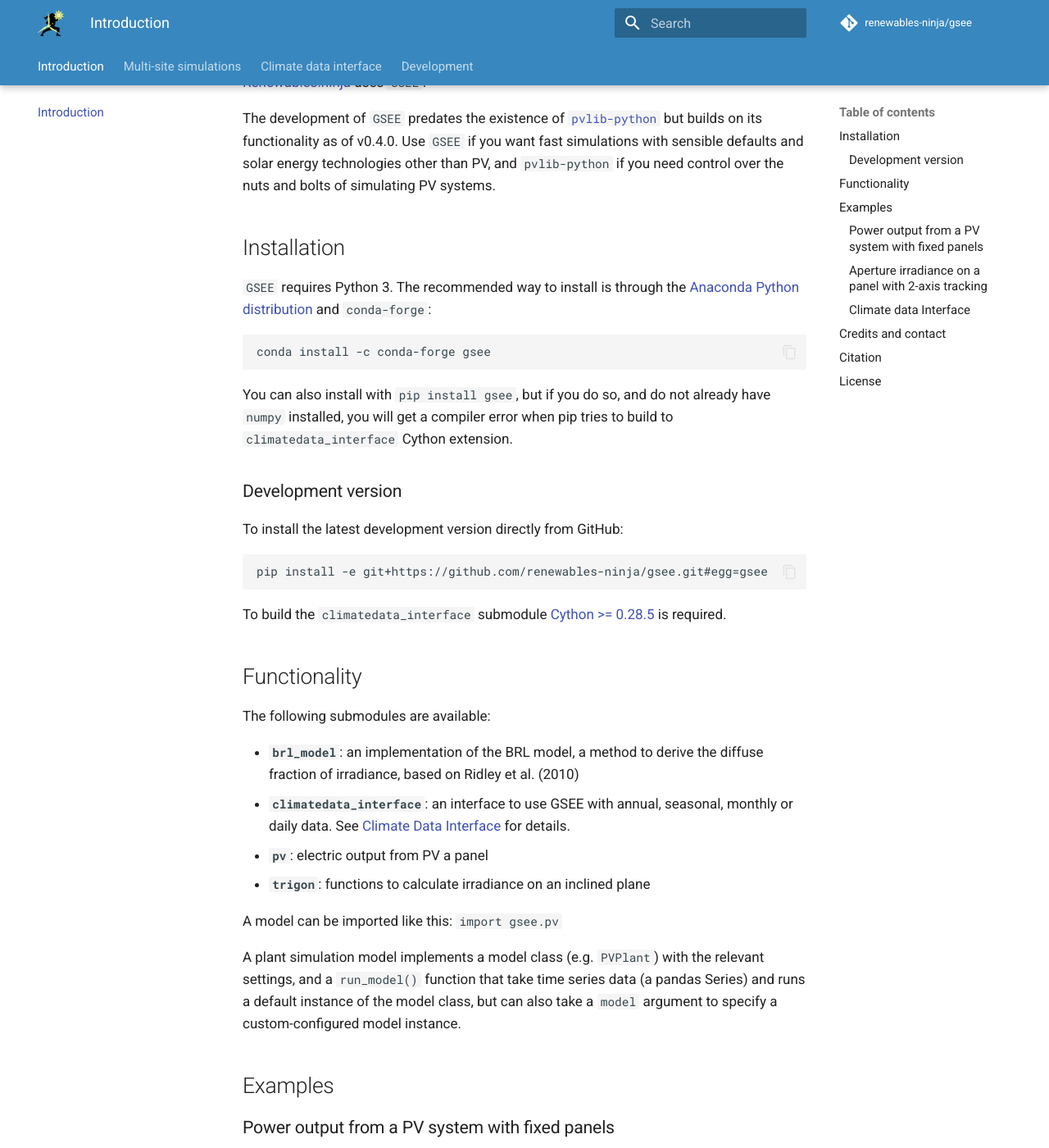
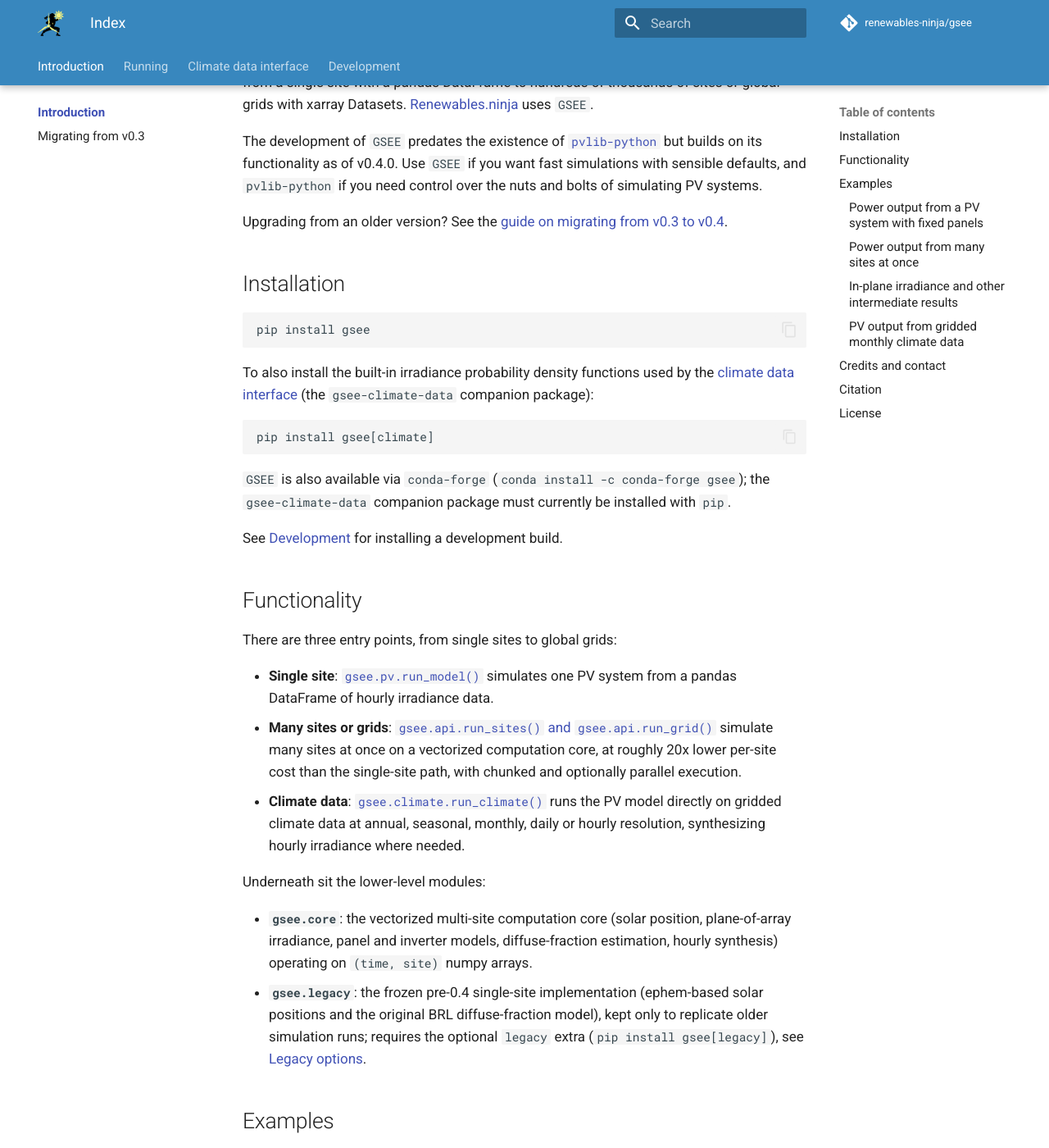
Before and after one commit to renewables-ninja/gsee, an MkDocs documentation site: the page built from docs/index.md, in a window 1280 px wide and 1400 px high, scrolled down 291 px. Shown: the whole window at 82% size. Built offline with MkDocs 1.6.1 and Material for MkDocs 9.7.7, drawn with Linux system fonts in a browser that asks for light colours; comment, search, counter and statistics services are not loaded; some of the changed text lies outside the part shown.

Commit message:
Some documentation updates

````diff
--- /dev/null
+++ b/docs/development.md
@@ -0,0 +1,76 @@
+# Development
+
+## Environment
+
+Development uses [pixi](https://pixi.sh/) to manage the environment:
+
+```bash
+git clone https://github.com/renewables-ninja/gsee
+cd gsee
+pixi install
+```
+
+Available tasks:
+
+| Task                               | Purpose                                    |
+| ---------------------------------- | ------------------------------------------ |
+| `pixi run test`                    | run the test suite                         |
+| `pixi run test -m "not reference"` | skip the slower reference regression tests |
+| `pixi run format`                  | format code with ruff                      |
+| `pixi run lint`                    | lint with ruff                             |
+| `pixi run generate-reference`      | regenerate the reference data (see below)  |
+| `pixi run benchmark`               | run the performance benchmarks             |
+| `pixi run docs-serve`              | serve this documentation locally           |
+
+## Repository layout
+
+```
+src/gsee/            the gsee package
+  core/              vectorized (time, site) computation core
+  api.py             multi-site entry points (run_sites, run_grid)
+  climate.py         climate data interface
+  pv.py              single-site entry point (run_model) and panel models
+  legacy/            legacy pre-0.4 pipeline
+packages/
+  gsee-climate-data/ optional data companion package (built-in PDFs for climate.py)
+tests/
+  reference/         reference regression framework and committed data
+benchmarks/          performance benchmark runner
+```
+
+## Releases
+
+Record user-facing changes in `CHANGELOG.md` under the current development version heading.
+
+The `gsee-climate-data` companion package under `packages/` is versioned and released separately (it should change only when the bundled data changes).
+
+Publishing to PyPI is automated through GitHub (`.github/workflows/release.yml`).
+
+- Pushing a tag `vX.Y.Z` builds and publishes `gsee`.
+- Pushing `climate-data-vX.Y.Z` builds and publishes the `gsee-climate-data` companion package from `packages/`.
+
+Both jobs verify that the tag matches the package version before building.
+
+## Reference regression tests
+
+`tests/reference/` contains committed reference data: model inputs (deterministic synthetic weather from `gsee.synthetic`) and outputs for 45 cases covering a nine-site range of latitudes, including polar day/night at Svalbard and in Antarctica, with different variants for tracking, technology, inverter and resolution.
+
+`tests/test_reference.py` recomputes every case and compares against the stored data using two tolerance profiles (defined in `tests/reference/compare.py`):
+
+- **"exact"** ensures that the implementation does not drift by enforcing limits just above the quantization of the stored data.
+- **"physical"** is a realistic bar for new implementations, representing physical equivalence within tolerances (e.g. 0.5% annual energy, 1%-of-capacity hourly RMSE).
+
+If reference tests fail and the failure report says the physical profile still passes, results shifted within tolerance.
+This could be caused e.g. by a dependency upgrade.
+If the change is physically plausible, the reference data can be re-generated with `pixi run generate-reference` and committed together with what caused the change.
+
+## Benchmarks
+
+`pixi run benchmark` times the pipeline stages and end-to-end runs, prints a table, and stores JSON results under `benchmarks/results/`.
+To compare two runs, e.g. across branches:
+
+```bash
+pixi run benchmark --compare benchmarks/results/<baseline>.json
+```
+
+A GitHub workflow (`.github/workflows/benchmark.yml`) runs the benchmarks monthly and on demand, uploading the JSON results as artifacts.
--- a/docs/index.md
+++ b/docs/index.md
@@ -9,113 +9,109 @@
 
 <br>
 
-`GSEE` is a solar energy simulation library designed for rapid calculations and ease of use. [Renewables.ninja](https://www.renewables.ninja/) uses `GSEE`.
+`GSEE` is a solar energy simulation library designed for rapid calculations and ease of use, from a single site with a pandas DataFrame to hundreds of thousands of sites or global grids with xarray Datasets. [Renewables.ninja](https://www.renewables.ninja/) uses `GSEE`.
 
-The development of `GSEE` predates the existence of [`pvlib-python`](https://pvlib-python.readthedocs.io/) but builds on its functionality as of v0.4.0. Use `GSEE` if you want fast simulations with sensible defaults and solar energy technologies other than PV, and `pvlib-python` if you need control over the nuts and bolts of simulating PV systems.
+The development of `GSEE` predates the existence of [`pvlib-python`](https://pvlib-python.readthedocs.io/) but builds on its functionality as of v0.4.0. Use `GSEE` if you want fast simulations with sensible defaults, and `pvlib-python` if you need control over the nuts and bolts of simulating PV systems.
+
+Upgrading from an older version? See the [guide on migrating from v0.3 to v0.4](migrating.md).
 
 ## Installation
 
-`GSEE` requires Python 3. The recommended way to install is through the [Anaconda Python distribution](https://www.continuum.io/downloads) and `conda-forge`:
+    pip install gsee
 
-    conda install -c conda-forge gsee
+To also install the built-in irradiance probability density functions used by the [climate data interface](climatedata-interface.md) (the `gsee-climate-data` companion package):
 
-You can also install with `pip install gsee`, but if you do so, and do not already have `numpy` installed, you will get a compiler error when pip tries to build to `climatedata_interface` Cython extension.
+    pip install gsee[climate]
 
-### Development version
+`GSEE` is also available via `conda-forge` (`conda install -c conda-forge gsee`); the `gsee-climate-data` companion package must currently be installed with `pip`.
 
-To install the latest development version directly from GitHub:
-
-    pip install -e git+https://github.com/renewables-ninja/gsee.git#egg=gsee
-
-To build the `climatedata_interface` submodule [Cython >= 0.28.5](http://cython.org/) is required.
+See [Development](development.md) for installing a development build.
 
 ## Functionality
 
-The following submodules are available:
+There are three entry points, from single sites to global grids:
 
-* __``brl_model``__: an implementation of the BRL model, a method to derive the diffuse fraction of irradiance, based on Ridley et al. (2010)
-* __``climatedata_interface``__: an interface to use GSEE with annual, seasonal, monthly or daily data. See [Climate Data Interface](climatedata-interface.md) for details.
-* __``pv``__: electric output from PV a panel
-* __``trigon``__: functions to calculate irradiance on an inclined plane
+- **Single site**: [`gsee.pv.run_model()`](running/index.md) simulates one PV system from a pandas DataFrame of hourly irradiance data.
+- **Many sites or grids**: [`gsee.api.run_sites()` and `gsee.api.run_grid()`](running/multi-site.md) simulate many sites at once on a vectorized computation core, at roughly 20x lower per-site cost than the single-site path, with chunked and optionally parallel execution.
+- **Climate data**: [`gsee.climate.run_climate()`](climatedata-interface.md) runs the PV model directly on gridded climate data at annual, seasonal, monthly, daily or hourly resolution, synthesizing hourly irradiance where needed.
 
-A model can be imported like this: ``import gsee.pv``
+Underneath sit the lower-level modules:
 
-A plant simulation model implements a model class (e.g. ``PVPlant``) with the relevant settings, and a ``run_model()`` function that take time series data (a pandas Series) and runs a default instance of the model class, but can also take a ``model`` argument to specify a custom-configured model instance.
+- **`gsee.core`**: the vectorized multi-site computation core (solar position, plane-of-array irradiance, panel and inverter models, diffuse-fraction estimation, hourly synthesis) operating on `(time, site)` numpy arrays.
+- **`gsee.legacy`**: the frozen pre-0.4 single-site implementation (ephem-based solar positions and the original BRL diffuse-fraction model), kept only to replicate older simulation runs; requires the optional `legacy` extra (`pip install gsee[legacy]`), see [Legacy options](running/legacy.md).
 
 ## Examples
 
 ### Power output from a PV system with fixed panels
 
-In this example, ``data`` must be a pandas.DataFrame with columns ``global_horizontal`` (in W/m2), ``diffuse_fraction``, and optionally a ``temperature`` column for ambient air temperature (in degrees Celsius).
+`data` must be a pandas.DataFrame with columns `global_horizontal` (in W/m2), `diffuse_fraction`, and optionally a `temperature` column for ambient air temperature (in degrees Celsius), indexed with a timezone-aware UTC DatetimeIndex.
 
 ```python
 result = gsee.pv.run_model(
     data,
     coords=(22.78, 5.51),  # Latitude and longitude
-    tilt=30, # 30 degrees tilt angle
+    tilt=30,  # 30 degrees tilt angle
     azim=180,  # facing towards equator,
     tracking=0,  # fixed - no tracking
     capacity=1000,  # 1000 W
 )
 ```
 
-### Aperture irradiance on a panel with 2-axis tracking
+### Power output from many sites at once
 
 ```python
-location = (22.78, 5.51)
-plane_irradiance = gsee.trigon.aperture_irradiance(
-    data['direct_horizontal'], data['diffuse_horizontal'],
-    location, tracking=2
+result = gsee.api.run_sites(
+    dataset,  # xarray.Dataset over (time, site), see the multi-site documentation
+    tilt=30,
+    azim=180,
+    tracking=0,
+    capacity=1000,
 )
 ```
 
-### Climate data Interface
+See [Multi-site simulations](running/multi-site.md) for the input format and the scaling options (chunking, worker processes, float32 mode, streaming input data from disk).
 
-Example use directly reading NetCDF files with GHI, diffuse irradiance fraction, and temperature data:
+### In-plane irradiance and other intermediate results
+
+`include_raw_data=True` returns a DataFrame that includes the in-plane direct and diffuse irradiance, module temperature and relative efficiency alongside the power output:
 
 ```python
-from gsee.climatedata_interface.interface import run_interface
+result = gsee.pv.run_model(
+    data,
+    coords=(22.78, 5.51),
+    tilt=30,
+    azim=180,
+    tracking=2,  # 2-axis tracking
+    capacity=1000,
+    include_raw_data=True,
+)
+plane_irradiance = result[["direct", "diffuse"]]
+```
 
-run_interface(
-    ghi_data=('ghi_input.nc', 'ghi'),  # Tuple of (input file path, variable name)
-    diffuse_data=('diffuse_fraction_input.nc', 'diff_frac'),
-    temp_data=('temperature_input.nc', 't2m'),
-    outfile='output_file.nc',
-    params=dict(tilt=35, azim=180, tracking=0, capacity=1000),
-    frequency='detect'
+### PV output from gridded monthly climate data
+
+```python
+result = gsee.climate.run_climate(
+    dataset,  # xarray.Dataset over (time, lat, lon) with monthly mean irradiance
+    tilt=35,
+    azim=180,
+    tracking=0,
+    capacity=1000,
+    pdfs="builtin",  # requires `pip install gsee[climate]`
 )
 ```
 
-Tilt can be given as a latitude-dependent function instead of static value:
-
-```python
-params = dict(tilt=lambda lat: 0.35396 * lat + 16.84775, ...)
-```
-
-Instead of letting the climate data interface read and prepare data from NetCDF files, an `xarray.Dataset` can also be passed directly (e.g. when using the module in combination with a larger application):
-
-```python
-from gsee.climatedata_interface.interface import run_interface_from_dataset
-
-result = run_interface_from_dataset(
-    data=my_dataset,  # my_dataset is an xarray.Dataset
-    params=dict(tilt=35, azim=180, tracking=0, capacity=1000)
-)
-```
-
-By default, a built-in file with monthly probability density functions is automatically downloaded and used to generate synthetic daily irradiance.
-
-For more information, see the [climate data interface documentation](climatedata-interface.md).
+See the [climate data interface documentation](climatedata-interface.md) for details.
 
 ## Credits and contact
 
-Contact [Stefan Pfenninger](mailto:stefan.pfenninger@usys.ethz.ch) for questions about `GSEE`. `GSEE` is also a component of the [Renewables.ninja](https://www.renewables.ninja) project, developed by Stefan Pfenninger and Iain Staffell. Use the [contact page](https://www.renewables.ninja/about) there if you want more information about Renewables.ninja.
+Contact [Stefan Pfenninger](mailto:s.pfenninger@tudelft.nl) for questions about `GSEE`. `GSEE` is also a component of the [Renewables.ninja](https://www.renewables.ninja) project, developed by Stefan Pfenninger and Iain Staffell. Use the [contact page](https://www.renewables.ninja/about) there if you want more information about Renewables.ninja.
 
 ## Citation
 
 If you use `GSEE` or code derived from it in academic work, please cite:
 
-Stefan Pfenninger and Iain Staffell (2016). Long-term patterns of European PV output using 30 years of validated hourly reanalysis and satellite data. *Energy* 114, pp. 1251-1265. [doi: 10.1016/j.energy.2016.08.060](https://doi.org/10.1016/j.energy.2016.08.060)
+Stefan Pfenninger and Iain Staffell (2016). Long-term patterns of European PV output using 30 years of validated hourly reanalysis and satellite data. _Energy_ 114, pp. 1251-1265. [doi: 10.1016/j.energy.2016.08.060](https://doi.org/10.1016/j.energy.2016.08.060)
 
 ## License
 
--- /dev/null
+++ b/docs/running/index.md
@@ -0,0 +1,41 @@
+# Running GSEE
+
+This section covers running the PV model directly:
+
+* [PV models](pv-models.md): the available panel technologies, the inverter model, and their parameters (shared by all entry points).
+* [Multi-site simulations](multi-site.md): running many sites or whole grids at once on the vectorized core.
+* [Legacy options](legacy.md): flags that reproduce the behaviour of older GSEE versions.
+
+For running on coarse-resolution climate data, see the [climate data interface](../climatedata-interface.md).
+
+## Single-site simulations
+
+The classic entry function is `gsee.pv.run_model()`, which simulates one PV system from hourly time series data:
+
+```python
+import gsee.pv
+
+result = gsee.pv.run_model(
+    data,
+    coords=(22.78, 5.51),  # lat and lon
+    tilt=30,               # degrees
+    azim=180,              # degrees, 180 = towards equator
+    tracking=0,            # 0 = fixed, 1 = 1-axis, 2 = 2-axis
+    capacity=1000,         # W
+)
+```
+
+`data` must be a pandas DataFrame indexed with a timezone-aware UTC DatetimeIndex at a uniform resolution, with columns:
+
+* __`global_horizontal`__: mean global horizontal irradiance per timestep, in W/m2.
+* __`diffuse_fraction`__: fraction of the irradiance that is diffuse (estimate it with the BRL model if you only have global horizontal irradiance; see [the climate data interface documentation](../climatedata-interface.md#diffuse-irradiance-fraction)).
+* __`temperature`__ (optional): ambient air temperature in degrees Celsius. 20 °C is assumed if absent.
+
+The result is a pandas Series of AC power output in W per timestep (power is in W, energy in Wh throughout GSEE).
+With `include_raw_data=True`, a DataFrame is returned that also contains the in-plane direct and diffuse irradiance, module temperature and relative panel efficiency.
+
+Model configuration beyond the required parameters, including panel technology, inverter sizing, and system losses, is described on the [PV models](pv-models.md) page.
+
+!!! tip
+    When calling `run_model` repeatedly over the same time index and site (e.g. to compare configurations), compute the solar angles once with `gsee.api.sun_angles_frame()` and pass them via `angles=`.
+    See [speeding up single-site runs](multi-site.md#speeding-up-single-site-runs) for details.
--- a/mkdocs.yml
+++ b/mkdocs.yml
@@ -7,6 +7,7 @@ theme:
     logo: ninja.png
     favicon: favicon.ico
     features:
+        - navigation.indexes
         - navigation.tabs
         - navigation.tabs.sticky
         - navigation.top
@@ -17,8 +18,14 @@ repo_url: https://github.com/renewables-ninja/gsee/
 edit_uri: ""
 
 nav:
-    - Introduction: index.md
-    - Multi-site simulations: multi-site.md
+    - Introduction:
+        - index.md
+        - Migrating from v0.3: migrating.md
+    - Running:
+        - running/index.md
+        - PV models: running/pv-models.md
+        - Multi-site simulations: running/multi-site.md
+        - Legacy options: running/legacy.md
     - Climate data interface: climatedata-interface.md
     - Development: development.md
 
````
Also changed, not shown: CHANGELOG.md (+1 -1 lines).
